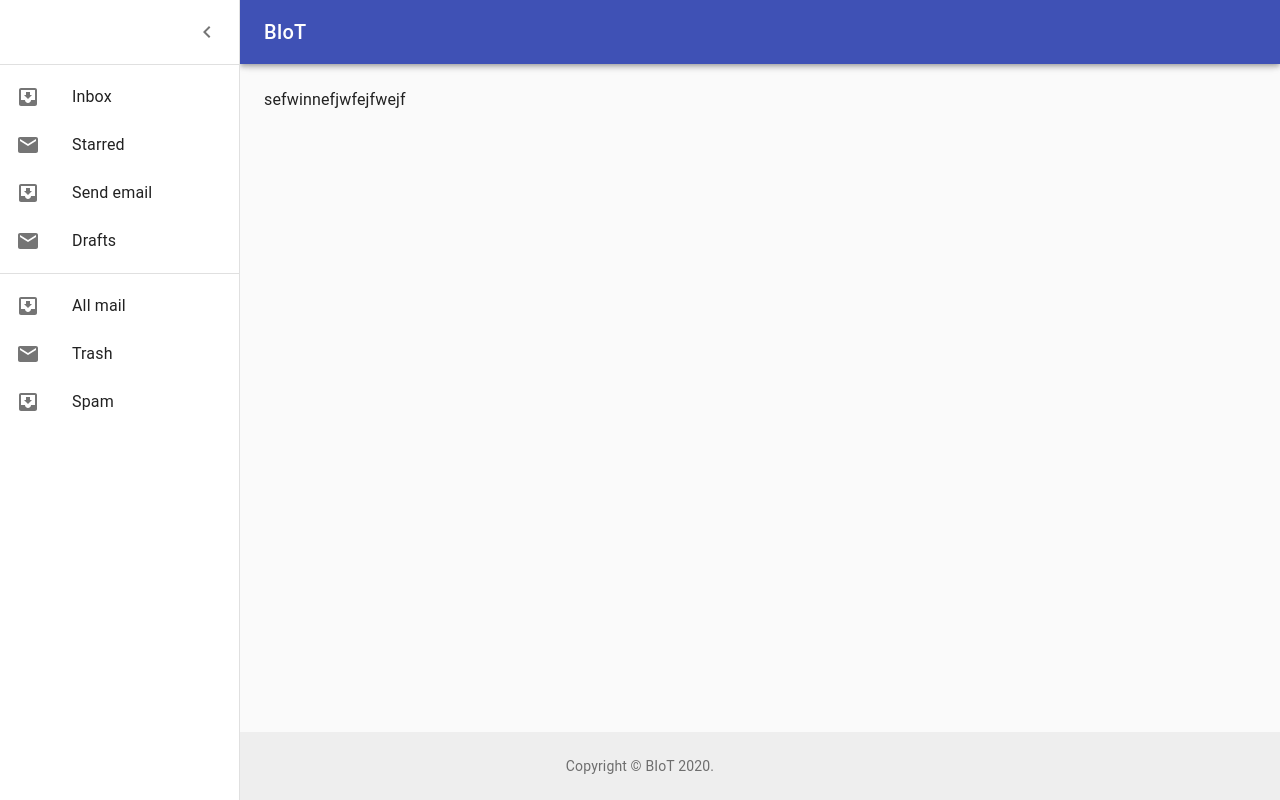
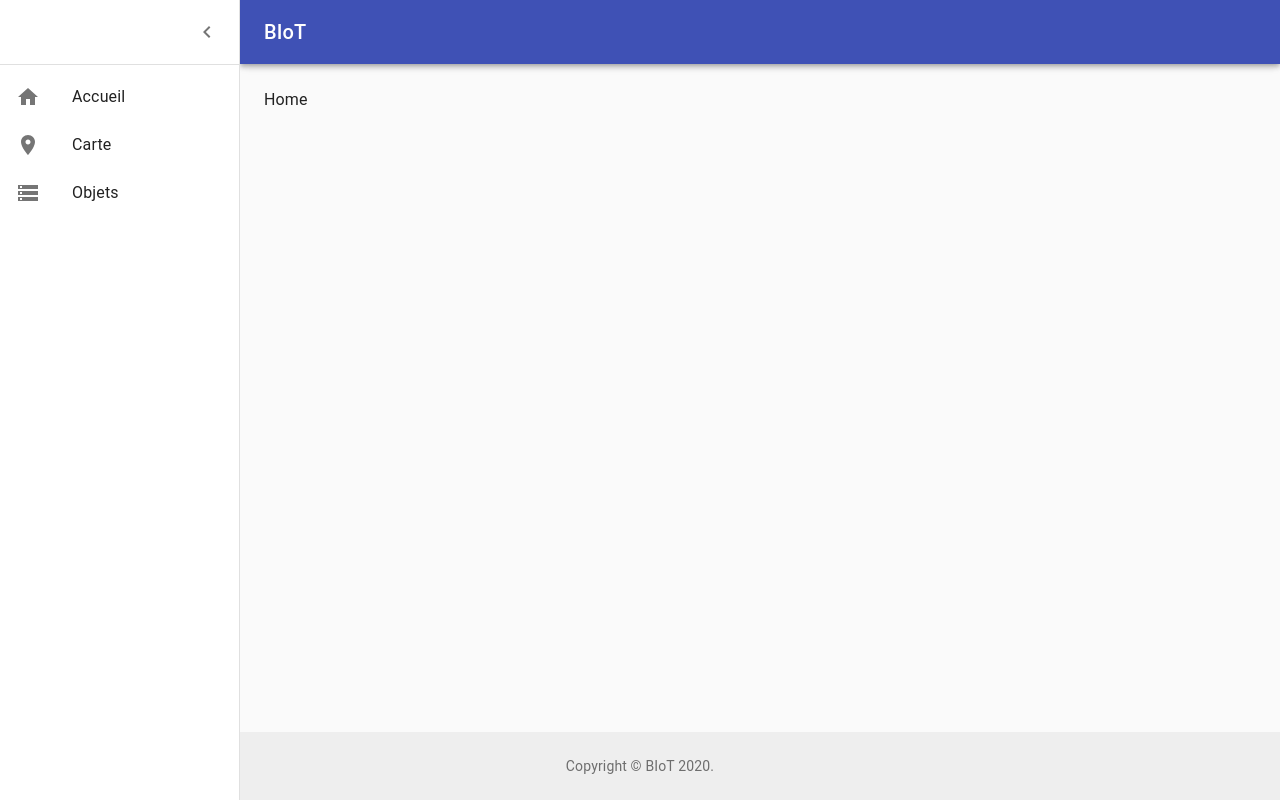
Before and after one commit to B-IoT/biot-dashboard, a React (Create React App) app: page /#/ in a window 1280 px wide. Both pictures are taken after a click on the button "open drawer". Built offline with nearby package versions, Linux system fonts and the light colour scheme; the HTML template or start-up script is replaced by a standard one.

Commit message:
Add correct icons to drawer and JSDocs for type checking

```diff
--- a/src/components/MenuDrawer.js
+++ b/src/components/MenuDrawer.js
@@ -1,4 +1,7 @@
+// @ts-nocheck
 import React from 'react';
+import PropTypes from 'prop-types';
+
 import { makeStyles, useTheme } from '@material-ui/core/styles';
 import Drawer from '@material-ui/core/Drawer';
 import List from '@material-ui/core/List';
@@ -9,12 +12,13 @@ import ChevronRightIcon from '@material-ui/icons/ChevronRight';
 import ListItem from '@material-ui/core/ListItem';
 import ListItemIcon from '@material-ui/core/ListItemIcon';
 import ListItemText from '@material-ui/core/ListItemText';
-import InboxIcon from '@material-ui/icons/MoveToInbox';
-import MailIcon from '@material-ui/icons/Mail';
+import HomeIcon from '@material-ui/icons/Home';
+import RoomIcon from '@material-ui/icons/Room';
+import StorageIcon from '@material-ui/icons/Storage';
+
+import { Link as RouterLink } from 'react-router-dom';
 
 import { drawerWidth } from '../utils/constants';
-
-// TODO add prop types
 
 const useStyles = makeStyles((theme) => ({
   drawer: {
@@ -34,6 +38,40 @@ const useStyles = makeStyles((theme) => ({
   },
 }));
 
+/**
+ * @param {object} props
+ * @param {string} props.name the name to display alongside the icon
+ * @param {React.ComponentElement} props.icon the MaterialUI icon to display
+ * @param {string} props.to the destination route when the item is clicked
+ */
+function DrawerItem({ name, icon, to }) {
+  const renderLink = React.useMemo(
+    () =>
+      React.forwardRef((itemProps, ref) => (
+        <RouterLink to={to} ref={ref} {...itemProps} />
+      )),
+    [to]
+  );
+
+  return (
+    <ListItem button key={name} component={renderLink}>
+      <ListItemIcon>{icon}</ListItemIcon>
+      <ListItemText primary={name} />
+    </ListItem>
+  );
+}
+
+DrawerItem.propTypes = {
+  icon: PropTypes.element.isRequired,
+  name: PropTypes.string.isRequired,
+  to: PropTypes.string.isRequired,
+};
+
+/**
+ * @param {object} props
+ * @param {boolean} props.isOpen true if the drawer is open, false otherwise
+ * @param {function} props.handleDrawerClose function that is used to close the drawer
+ */
 export default function MenuDrawer({ isOpen, handleDrawerClose }) {
   const classes = useStyles();
   const theme = useTheme();
@@ -59,26 +97,15 @@ export default function MenuDrawer({ isOpen, handleDrawerClose }) {
       </div>
       <Divider />
       <List>
-        {['Inbox', 'Starred', 'Send email', 'Drafts'].map((text, index) => (
-          <ListItem button key={text}>
-            <ListItemIcon>
-              {index % 2 === 0 ? <InboxIcon /> : <MailIcon />}
-            </ListItemIcon>
-            <ListItemText primary={text} />
-          </ListItem>
-        ))}
-      </List>
-      <Divider />
-      <List>
-        {['All mail', 'Trash', 'Spam'].map((text, index) => (
-          <ListItem button key={text}>
-            <ListItemIcon>
-              {index % 2 === 0 ? <InboxIcon /> : <MailIcon />}
-            </ListItemIcon>
-            <ListItemText primary={text} />
-          </ListItem>
-        ))}
+        <DrawerItem name="Accueil" to="/" icon={<HomeIcon />} />
+        <DrawerItem name="Carte" to="/map" icon={<RoomIcon />} />
+        <DrawerItem name="Objets" to="/items" icon={<StorageIcon />} />
       </List>
     </Drawer>
   );
 }
+
+MenuDrawer.propTypes = {
+  isOpen: PropTypes.bool.isRequired,
+  handleDrawerClose: PropTypes.func.isRequired,
+};
--- a/src/pages/HomePage.js
+++ b/src/pages/HomePage.js
@@ -1,7 +1,7 @@
+import React, { useState } from 'react';
 import { Typography } from '@material-ui/core';
-import React, { useState } from 'react';
 
 export default function HomePage() {
 
-  return (<Typography >sefwinnefjwfejfwejf</Typography>);
+  return (<Typography >Home</Typography>);
 }
--- a/src/pages/ItemsPage.js
+++ b/src/pages/ItemsPage.js
@@ -1,5 +1,6 @@
 import React from 'react';
+import { Typography } from '@material-ui/core';
 
 export default function DevicesPage(props) {
-
+  return (<Typography >Devices</Typography>);
 }
--- a/src/pages/MapPage.js
+++ b/src/pages/MapPage.js
@@ -1,5 +1,6 @@
 import React from 'react';
+import { Typography } from '@material-ui/core';
 
 export default function MapPage(props) {
-
+  return (<Typography >Map</Typography>);
 }
```
Also changed, not shown: src/components/TopBar.js (+13 -2 lines).
